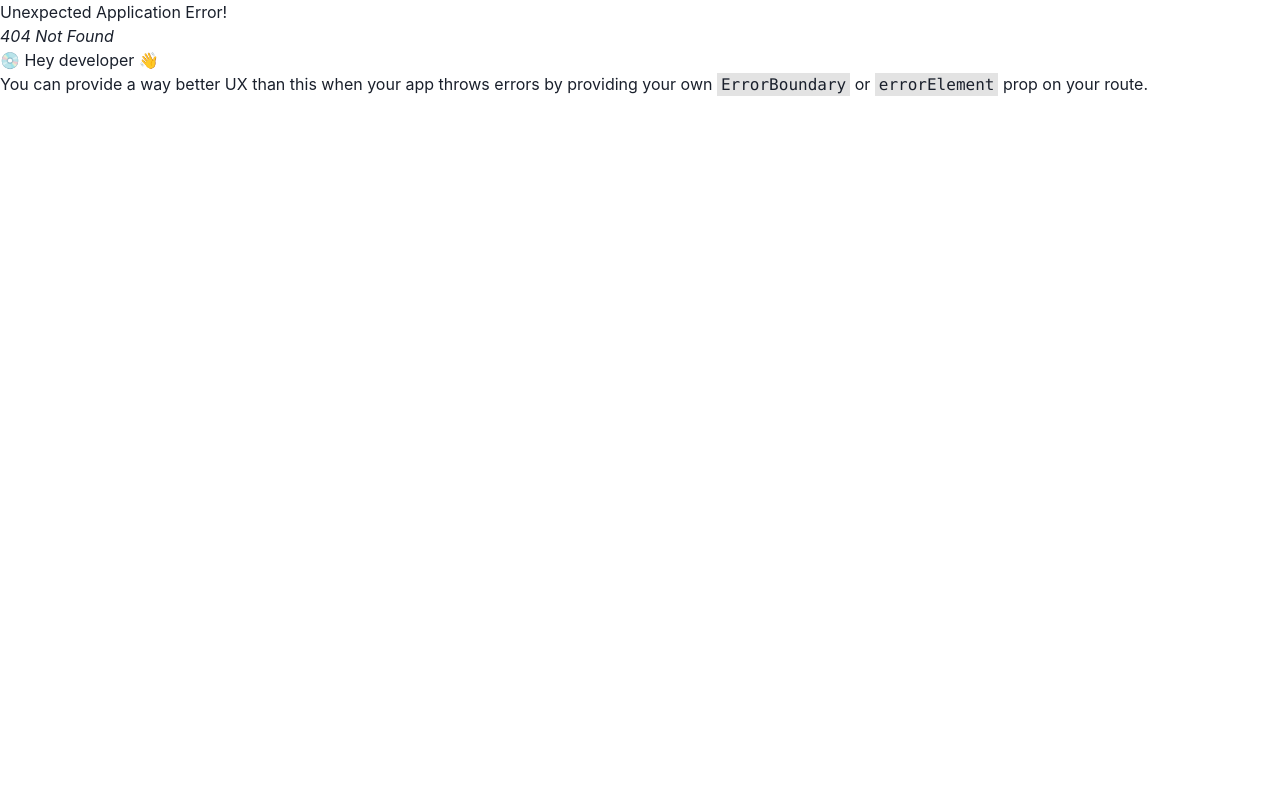
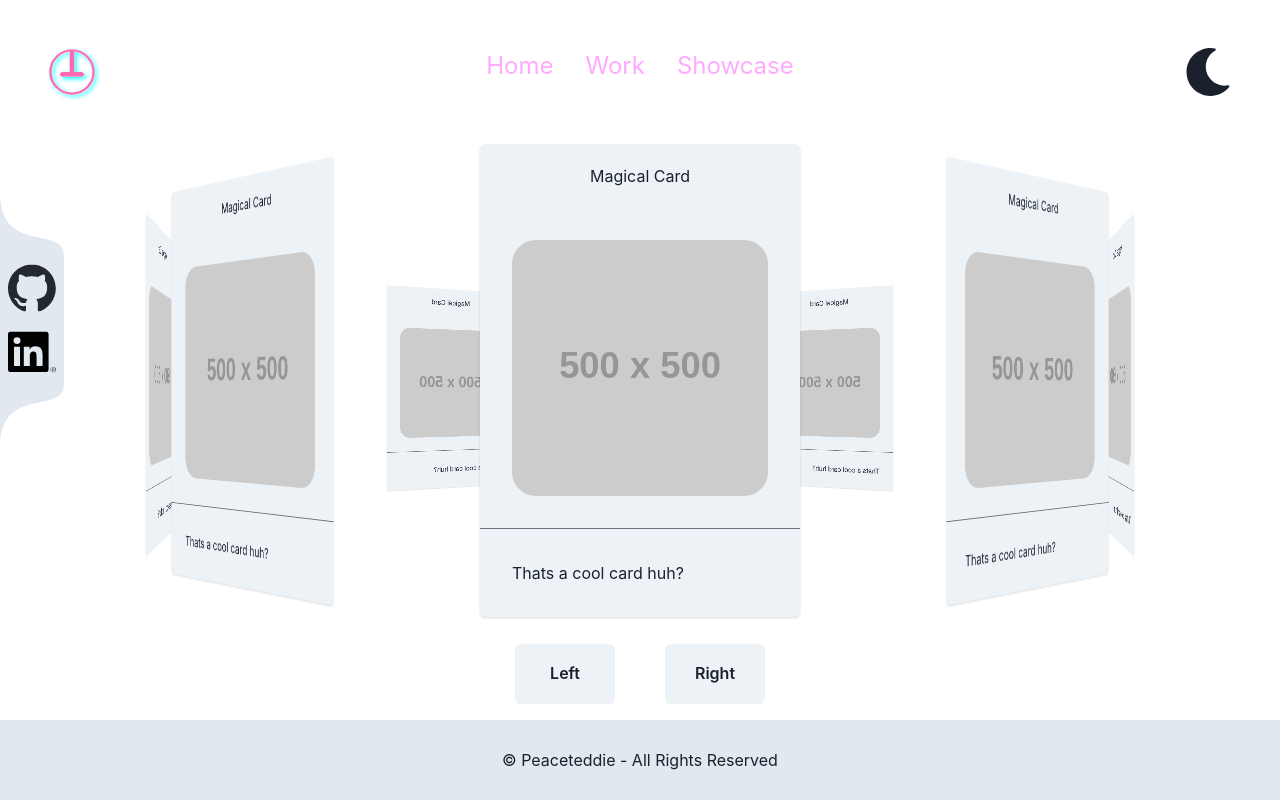
Before and after one commit to Peaceteddie/react-chakra-showcase, a React (Create React App) app: page /showcase in a window 1280 px wide. Before the commit this address had no page. Built offline with nearby package versions, Linux system fonts and the light colour scheme.

Commit message:
Added a 3d effect

```diff
--- a/src/App.tsx
+++ b/src/App.tsx
@@ -1,7 +1,9 @@
 import { Container, SimpleGrid } from "@chakra-ui/react";
 import FeatureCard from "./FeatureCard";
 
-export const App = () => (
+
+export default function App() {
+  return (
     <Container maxW={"60vw"} marginBlock="10rem">
       <SimpleGrid minChildWidth={"xs"} spacingX="5rem" spacingY="10rem">
         {[...Array(9)].map(() => (
@@ -10,3 +12,4 @@ export const App = () => (
       </SimpleGrid>
     </Container>
   );
+}
--- /dev/null
+++ b/src/Showcase.tsx
@@ -0,0 +1,92 @@
+import { Box, Flex, Button } from "@chakra-ui/react";
+import { useState } from "react";
+import FeatureCard from "./FeatureCard";
+
+const count = 10;
+const width = "500";
+const height = width;
+const theta = 360 / count;
+const radius = Math.round(Number(width) / 2 / Math.tan(Math.PI / count));
+
+export default function Showcase() {
+  const [selectedIndex, setSelectedIndex] = useState(0);
+
+  function GetRotation(index: number) {
+    return theta * index;
+  }
+
+  function TurnLeft() {
+    setSelectedIndex(selectedIndex - 1);
+    RotateCarousel();
+  }
+  function TurnRight() {
+    setSelectedIndex(selectedIndex + 1);
+    RotateCarousel();
+  }
+  function RotateCarousel() {
+    return theta * selectedIndex * -1;
+  }
+
+  return (
+    <Box>
+      <div
+        style={{
+          position: "relative",
+          width: width + "px",
+          height: height + "px",
+          margin: "auto",
+          perspective: "1000px",
+          //clipPath: "inset(0 0 round 50px)",
+        }}
+      >
+        <div
+          style={{
+            width: "100%",
+            height: "100%",
+            position: "absolute",
+            transform:
+              "translateZ(-" +
+              radius +
+              "px) rotateY(" +
+              RotateCarousel() +
+              "deg)",
+            transformStyle: "preserve-3d",
+            transition: "transform 1s",
+          }}
+        >
+          {[...Array(count)].map((value, index) => (
+            <Box
+              style={{
+                //backfaceVisibility: "hidden",
+                position: "absolute",
+                width: width + "px",
+                height: height + "px",
+                color: "white",
+                textAlign: "center",
+                transition: "transform 1s, opacity 1s",
+                transform:
+                  "rotateY(" +
+                  GetRotation(index) +
+                  "deg) translateZ(" +
+                  radius +
+                  "px)",
+              }}
+            >
+              <Flex justify={"center"}>
+                <FeatureCard maxWidth="xs" />
+              </Flex>
+            </Box>
+          ))}
+        </div>
+      </div>
+      <Flex align="center" justify="center" gap="50px" margin="auto">
+        <Button blockSize={"60px"} inlineSize={"100px"} onClick={TurnLeft}>
+          Left
+        </Button>
+        <Button blockSize={"60px"} inlineSize={"100px"} onClick={TurnRight}>
+          Right
+        </Button>
+      </Flex>
+    </Box>
+  );
+}
--- a/src/Sidebar.tsx
+++ b/src/Sidebar.tsx
@@ -12,10 +12,13 @@ export default function Sidebar() {
 
   return (
     <Box left="0" position="fixed" top="12rem" width={size}>
+
       <Icon viewBox="0 0 50 50" color={bgColor} height={size} width={size}>
         <path d="M 0 0 C 0,50 50,25 50,50 H0Z" fill="currentColor" />
       </Icon>
+
       <Center bgColor={bgColor} flexDirection={"column"}>
+
         <a
           href="https://www.github.com/peaceteddie/"
           rel="noreferrer"
@@ -26,6 +29,7 @@ export default function Sidebar() {
             <GHIcon />
           </Icon>
         </a>
+
         <a
           href="https://www.github.com/peaceteddie/"
           rel="noreferrer"
@@ -42,10 +46,13 @@ export default function Sidebar() {
             <LinkedInIcon />
           </Icon>
         </a>
+
       </Center>
+
       <Icon viewBox="0 100 50 50" color={bgColor} height={size} width={size}>
-        <path d="M 0 150 C 0,100 50,125 50,100 H0" fill="currentColor" />
+        <path d="M 0 150 C 0,100 50,125 50,100 H0Z" fill="currentColor" />
       </Icon>
+
     </Box>
   );
 }
--- a/src/TopNavBar.tsx
+++ b/src/TopNavBar.tsx
@@ -33,6 +33,9 @@ export const TopNavBar = () => (
       <Link className="nav-bar-link" to="work">
         Work
       </Link>
+      <Link className="nav-bar-link" to="showcase">
+        Showcase
+      </Link>
     </Flex>
     <Spacer />
     <ColorModeSwitcher fontSize={"5xl"} size={"lg"} />
--- a/src/index.tsx
+++ b/src/index.tsx
@@ -7,8 +7,9 @@ import {
   Route,
   RouterProvider,
 } from "react-router-dom";
-import { App } from "./App";
+import App from "./App";
 import { Root } from "./Root";
+import Showcase from "./Showcase";
 
 const container = document.getElementById("root");
 if (!container) throw new Error("Failed to find the root element");
@@ -19,6 +20,7 @@ const router = createBrowserRouter(
     <Route path="/" element={<Root />}>
       <Route index element={<App />}></Route>
       <Route path="work"></Route>
+      <Route path="showcase" element={<Showcase/>}></Route>
     </Route>
   )
 );
```
Lines whose indentation alone changed are shown as unchanged.
